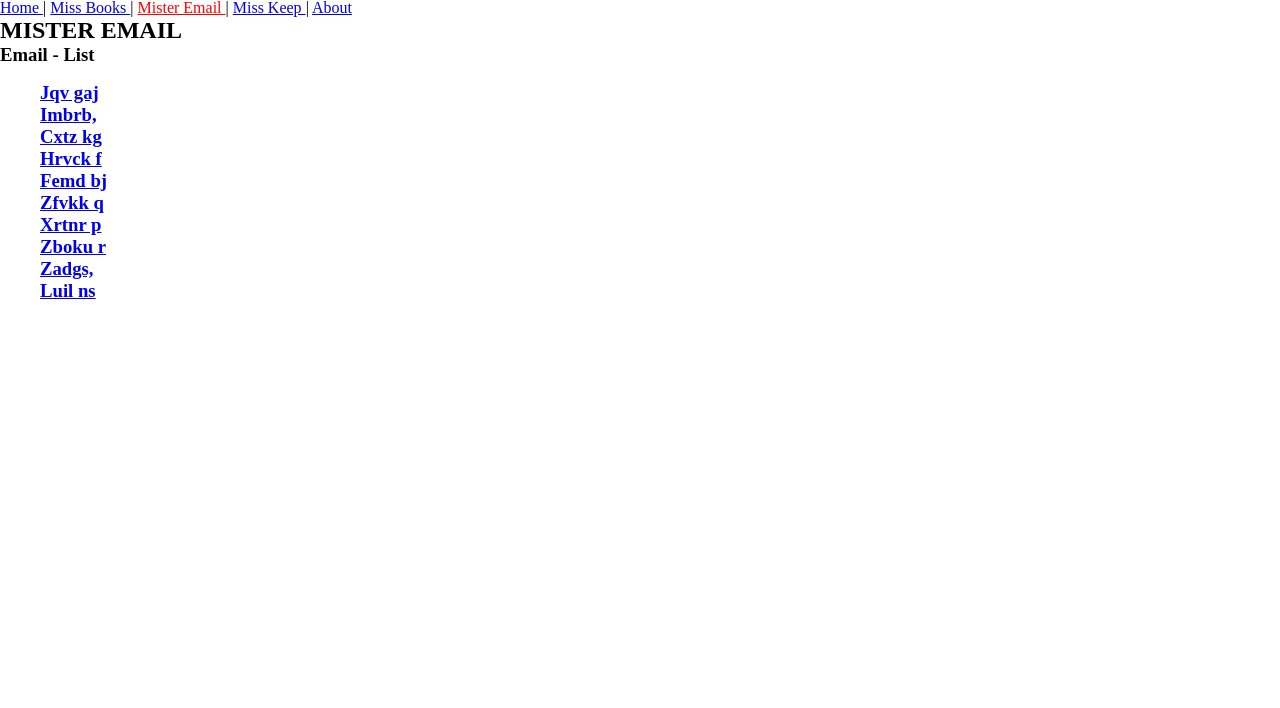
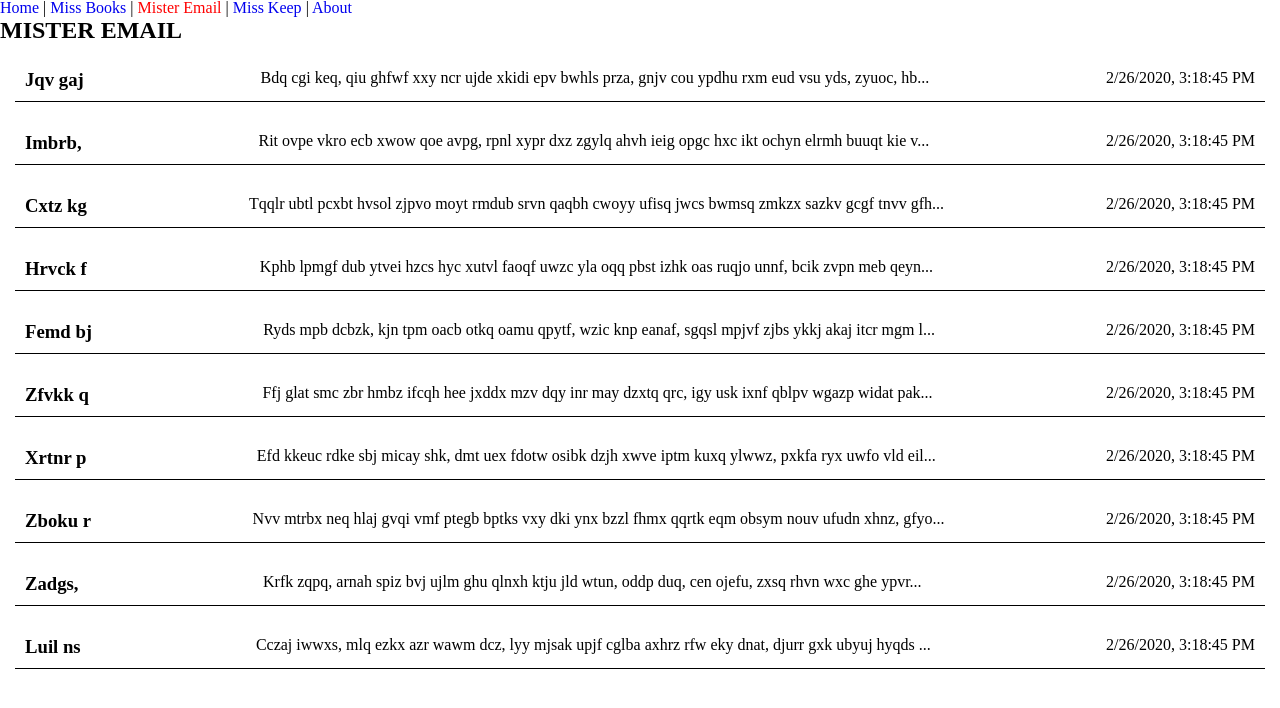
Before and after one commit to kareene/appsus, a plain HTML site: page index.html in a window 1280 px wide. Both pictures are taken after a click on the link "Mister Email". Shown: the part 28-736 px from the top of the page. Drawn offline with Linux system fonts and the light colour scheme.

Commit message:
expend mail preview

```diff
--- a/css/base.css
+++ b/css/base.css
@@ -10,3 +10,7 @@ h1, h2, h3, h4, h5, h6, p {
     margin: 0;
     padding: 0;
 }
+
+a:link {
+    text-decoration: none;
+  }
--- /dev/null
+++ b/css/cmps/email-list.css
@@ -0,0 +1,13 @@
+.email-list {
+    margin: 15px;
+}
+
+.email-list li{
+    margin-bottom: 20px;
+    padding:10px;
+    border-bottom: 1px solid black;
+}
+
+.expended{
+    height: 200px;
+}
--- a/css/main.css
+++ b/css/main.css
@@ -2,3 +2,4 @@
 @import "./helpers.css";
 @import "./cmps/nav-bar.css";
 @import "./cmps/user-msg.css";
+@import "./cmps/email-list.css";
--- a/js/apps/mister-email/cmps/email-list.cmp.js
+++ b/js/apps/mister-email/cmps/email-list.cmp.js
@@ -1,15 +1,14 @@
 import { emailService } from '../services/email.service.js';
 import emailPreview from './email-preview.cmp.js'
 
+
+{/* <router-link :to="'/email/'+email.sentAt" v-for="email in emails" :key="email.sentAt" >  */}
+
 export default {
     template: `
-        <section>
-            <h3>Email - List</h3>
-            <ul>
-                <router-link :to="'/email/'+email.sentAt" v-for="email in emails" :key="email.sentAt" >
-                    <email-preview :email="email"></email-preview>
-
-                </router-link>
+        <section class ="email-list">
+            <ul class = "clean-list">
+                <email-preview :email="email"  v-for="email in emails" :key="email.sentAt"></email-preview>
             </ul>
         </section>
     `,
@@ -18,6 +17,8 @@ export default {
             emails: []
         }
     },
+
+
     created() {
         emailService.getEmailsForDisplay()
             .then(emails => {
--- a/js/apps/mister-email/cmps/email-preview.cmp.js
+++ b/js/apps/mister-email/cmps/email-preview.cmp.js
@@ -1,8 +1,37 @@
 export default {
     template: `
-        <h3>{{email.subject}}</h3>`,
+    <li class = "email-preview flex space-between" :class="previewSize"  @click= "toggleExpended">
+        <h3>{{email.subject}}</h3>
+        <p>{{formattedBody}}</p>
+        <p>{{formattedTime}}</p>
+    </li>`,
 
     props: ['email'],
 
+    data(){
+        return {
+            isExpended : false
+        }
+    },
+
+    computed: {
+        formattedTime(){
+            var date = new Date(this.email.sentAt);
+            return date.toLocaleString();
+        },
+        formattedBody(){
+            return this.email.body.substring(0,99) + '...';
+        },
+        previewSize(){
+            return (this.isExpended) ? 'expended' : 'small';
+        }
+    },
+    methods: {
+        toggleExpended(){
+            console.log("toggle expended")
+            this.isExpended = !this.isExpended;
+        }
+    }
+
 
 };
```
